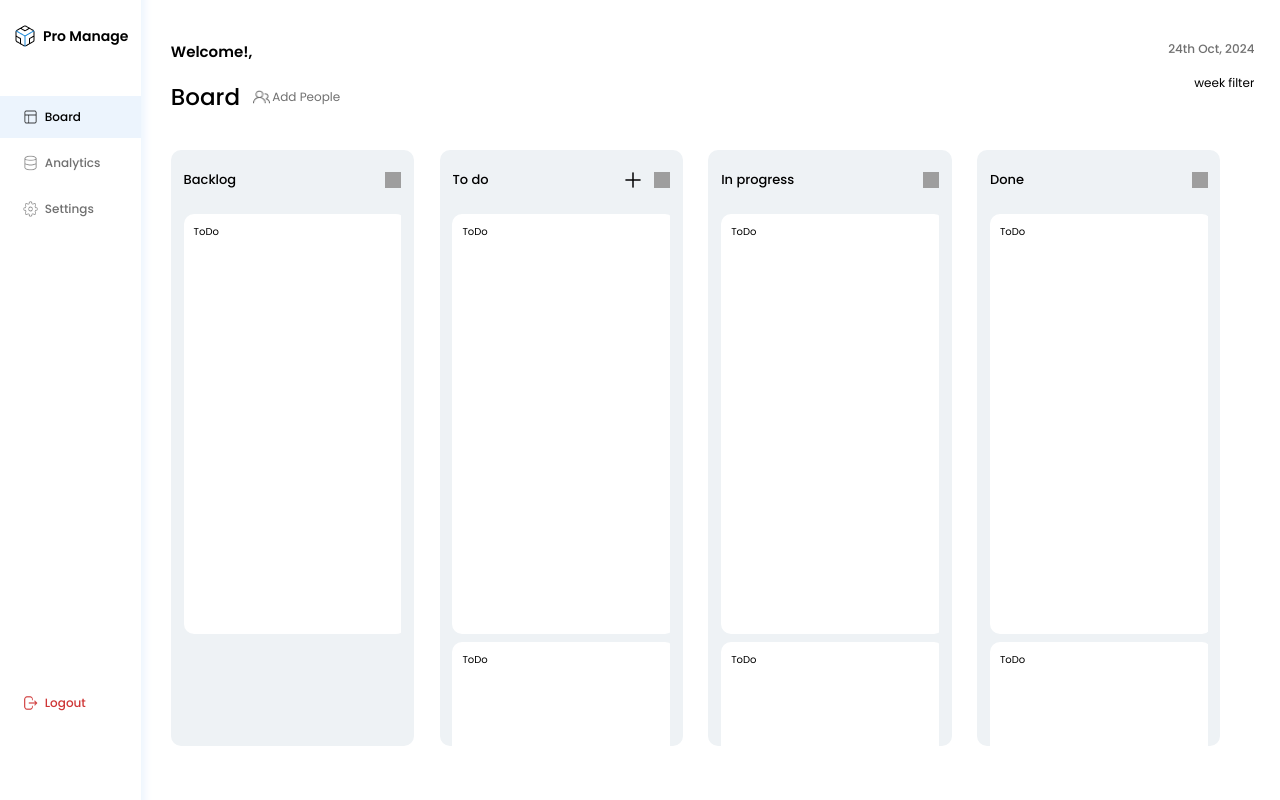
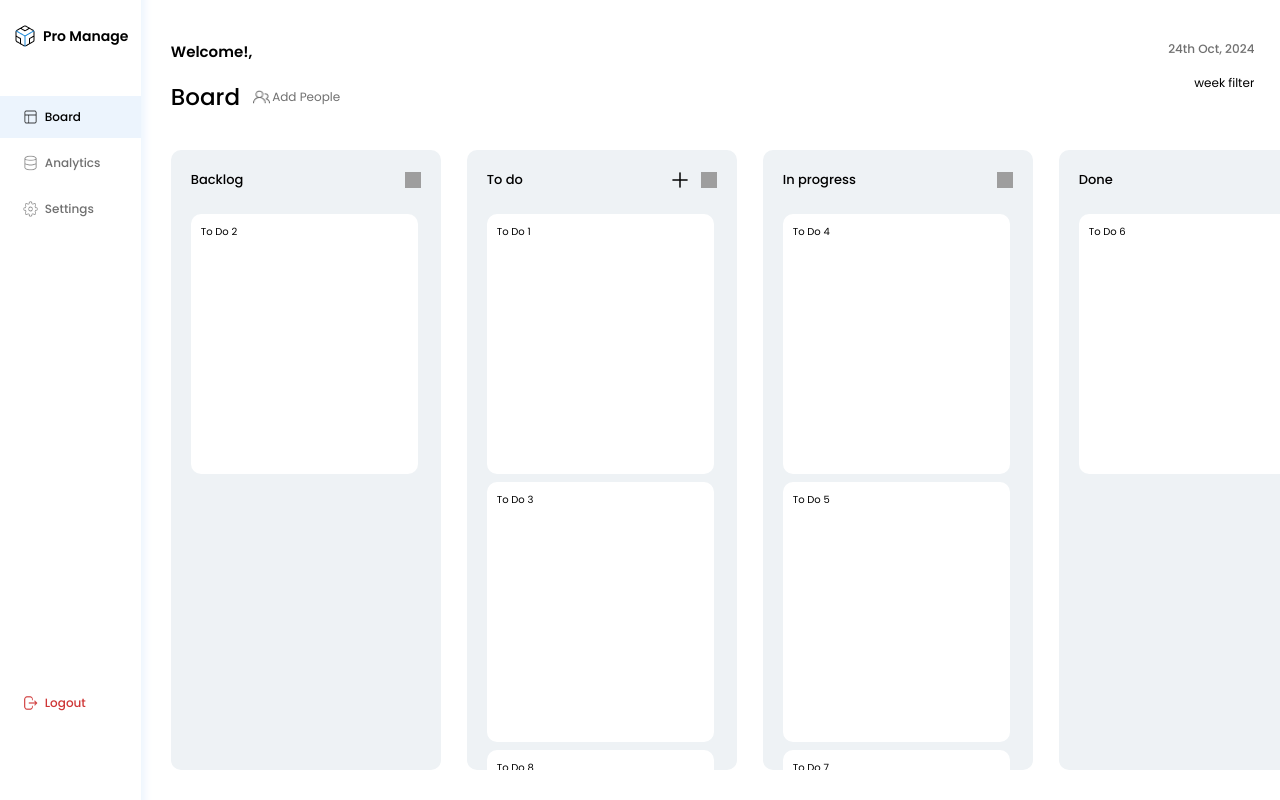
Before and after one commit to KishanAtGit/Pro-Manage, a React (Create React App) app: page /dashboard/board in a window 1280 px wide. Built offline with nearby package versions, Linux system fonts and the light colour scheme; sample sign-in values are in the browser's storage; grey boxes are pictures that could not be loaded; the HTML template or start-up script is replaced by a standard one.

Commit message:
Todo - Updated Todo card designs

```diff
--- a/src/components/Private/board/Board.jsx
+++ b/src/components/Private/board/Board.jsx
@@ -22,10 +22,22 @@ export default function Board() {
         <div>week filter</div>
       </div>
       <div className='to-do-section'>
-        <ToDoCategory categoryHeading={'Backlog'} toDos={backlogTodos} />
-        <ToDoCategory categoryHeading={'To do'} toDos={todos} />
-        <ToDoCategory categoryHeading={'In progress'} toDos={inProgressToDos} />
-        <ToDoCategory categoryHeading={'Done'} toDos={doneTodos} />
+        {/* to Only render the components when todo arrays are not empty */}
+        {backlogTodos.length > 0 && (
+          <ToDoCategory categoryHeading={'Backlog'} toDos={backlogTodos} />
+        )}
+        {todos.length > 0 && (
+          <ToDoCategory categoryHeading={'To do'} toDos={todos} />
+        )}
+        {inProgressToDos.length > 0 && (
+          <ToDoCategory
+            categoryHeading={'In progress'}
+            toDos={inProgressToDos}
+          />
+        )}
+        {doneTodos.length > 0 && (
+          <ToDoCategory categoryHeading={'Done'} toDos={doneTodos} />
+        )}
       </div>
     </div>
   );
--- a/src/components/Private/board/BoardStyles.css
+++ b/src/components/Private/board/BoardStyles.css
@@ -56,15 +56,16 @@
 }
 
 .board .to-do-section .to-do-category-box {
-  width: 19vw;
-  height: 72vh;
+  width: 18vw;
+  height: 75vh;
   background-color: #eef2f5;
   border-radius: 1em;
   display: flex;
   align-items: center;
   flex-direction: column;
   gap: 3vh;
-  padding-top: 2em;
+  padding: 2em;
+  padding-bottom: 0;
   overflow: auto;
 }
 
@@ -101,8 +102,8 @@
 }
 
 .board .to-do-section .to-do-category-box .todo-cards {
-  width: 93%;
-  height: 50vh;
+  width: 90%;
+  height: 30vh;
   background-color: white;
   padding: 1em;
   border-radius: 1em;
--- a/src/components/Private/board/ToDo.jsx
+++ b/src/components/Private/board/ToDo.jsx
@@ -1,3 +1,3 @@
-export default function ToDo() {
-  return <div className='todo-cards'>ToDo</div>;
+export default function ToDo({ todo }) {
+  return <div className='todo-cards'>{todo.title}</div>;
 }
--- a/src/components/Private/board/ToDoCategory.jsx
+++ b/src/components/Private/board/ToDoCategory.jsx
@@ -4,7 +4,7 @@ import addTodosIcon from '../../../assets/boardIcons/addTodosIcon.png';
 import collapseTodos from '../../../assets/boardIcons/collapseTodos.png';
 
 export default function ToDoCategory({ categoryHeading, toDos }) {
-  console.log(toDos, 'todos');
+  console.log(toDos, `todos-${categoryHeading}`);
   const [isScrollable, setIsScrollable] = useState(false);
   const containerRef = useRef(null);
 
@@ -18,7 +18,7 @@ export default function ToDoCategory({ categoryHeading, toDos }) {
 
   return (
     <div className='to-do-category-box'>
-      <div className='head-section margin-left-right'>
+      <div className='head-section'>
         <div className='category-heading'>{categoryHeading}</div>
         <div className='todo-icons flex-center'>
           {categoryHeading === 'To do' && (
@@ -37,14 +37,11 @@ export default function ToDoCategory({ categoryHeading, toDos }) {
       </div>
       <div
         ref={containerRef}
-        className={`todos-section margin-left-right ${
-          !isScrollable ? 'no-scrollbar' : ''
-        }`}
+        className={`todos-section ${!isScrollable ? 'no-scrollbar' : ''}`}
       >
         {toDos.map(todo => (
-          <ToDo key={todo._id} todo={todo} />
+          <ToDo key={todo.id} todo={todo} />
         ))}
-        <ToDo />
       </div>
     </div>
   );
--- a/src/constants/todosData.js
+++ b/src/constants/todosData.js
@@ -21,28 +21,28 @@ export const todosDataFromConstants = [
     ],
     status: 'todo',
   },
-  // {
-  //   id: 2,
-  //   title: 'To Do 2',
-  //   checklist: [
-  //     {
-  //       id: 1,
-  //       description: 'To Do 1 checklist item',
-  //       checked: true,
-  //     },
-  //     {
-  //       id: 2,
-  //       description: 'To Do 2 checklist item 2',
-  //       checked: true,
-  //     },
-  //     {
-  //       id: 3,
-  //       description: 'To Do 2 checklist item 3',
-  //       checked: true,
-  //     },
-  //   ],
-  //   status: 'backlog',
-  // },
+  {
+    id: 2,
+    title: 'To Do 2',
+    checklist: [
+      {
+        id: 1,
+        description: 'To Do 1 checklist item',
+        checked: true,
+      },
+      {
+        id: 2,
+        description: 'To Do 2 checklist item 2',
+        checked: true,
+      },
+      {
+        id: 3,
+        description: 'To Do 2 checklist item 3',
+        checked: true,
+      },
+    ],
+    status: 'backlog',
+  },
   {
     id: 3,
     title: 'To Do 3',
@@ -85,7 +85,7 @@ export const todosDataFromConstants = [
         checked: true,
       },
     ],
-    status: 'inProgress',
+    status: 'in-Progress',
   },
   {
     id: 5,
@@ -107,11 +107,11 @@ export const todosDataFromConstants = [
         checked: true,
       },
     ],
-    status: 'inProgress',
+    status: 'in-Progress',
   },
   {
     id: 6,
-    title: 'To Do 5',
+    title: 'To Do 6',
     checklist: [
       {
         id: 1,
@@ -131,4 +131,48 @@ export const todosDataFromConstants = [
     ],
     status: 'done',
   },
+  {
+    id: 7,
+    title: 'To Do 7',
+    checklist: [
+      {
+        id: 1,
+        description: 'To Do 7 checklist item',
+        checked: true,
+      },
+      {
+        id: 2,
+        description: 'To Do 8 checklist item 2',
+        checked: true,
+      },
+      {
+        id: 3,
+        description: 'To Do 9 checklist item 3',
+        checked: true,
+      },
+    ],
+    status: 'in-Progress',
+  },
+  {
+    id: 8,
+    title: 'To Do 8',
+    checklist: [
+      {
+        id: 1,
+        description: 'To Do 7 checklist item',
+        checked: true,
+      },
+      {
+        id: 2,
+        description: 'To Do 8 checklist item 2',
+        checked: true,
+      },
+      {
+        id: 3,
+        description: 'To Do 9 checklist item 3',
+        checked: true,
+      },
+    ],
+    status: 'todo',
+  },
 ];
--- a/src/context/AppContext.jsx
+++ b/src/context/AppContext.jsx
@@ -27,7 +27,7 @@ export default function AppProvider({ children }) {
   const categorizeTodos = () => {
     const backlog = todosData.filter(todo => todo.status === 'backlog');
     const todos = todosData.filter(todo => todo.status === 'todo');
-    const inProgress = todosData.filter(todo => todo.status === 'inProgress');
+    const inProgress = todosData.filter(todo => todo.status === 'in-Progress');
     const done = todosData.filter(todo => todo.status === 'done');
 
     setBacklogTodos(backlog);
@@ -39,6 +39,8 @@ export default function AppProvider({ children }) {
   useEffect(() => {
     categorizeTodos();
   }, [todosData]);
+
+  console.log(todosData, 'todosData-app context');
 
   return (
     <AppContext.Provider
```
